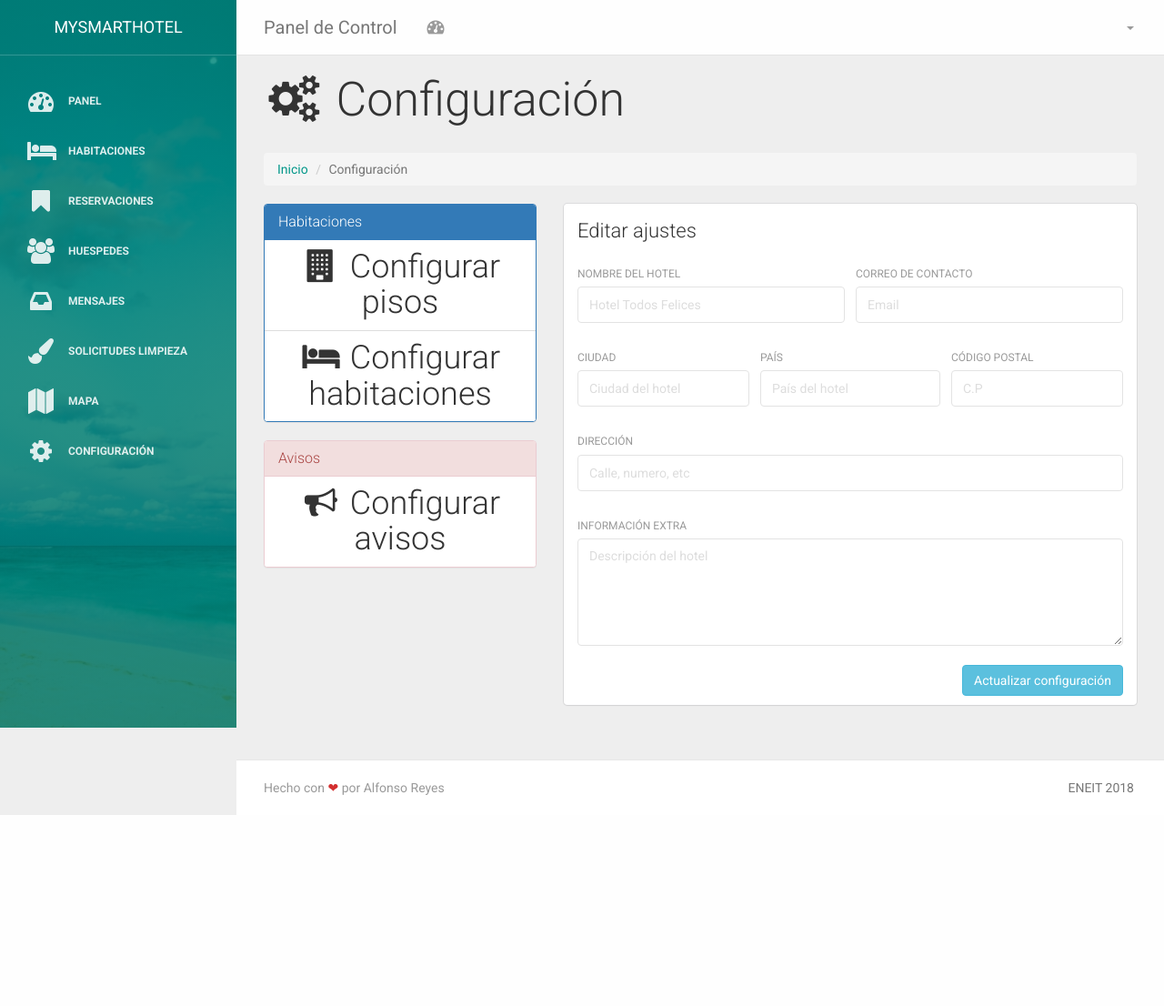
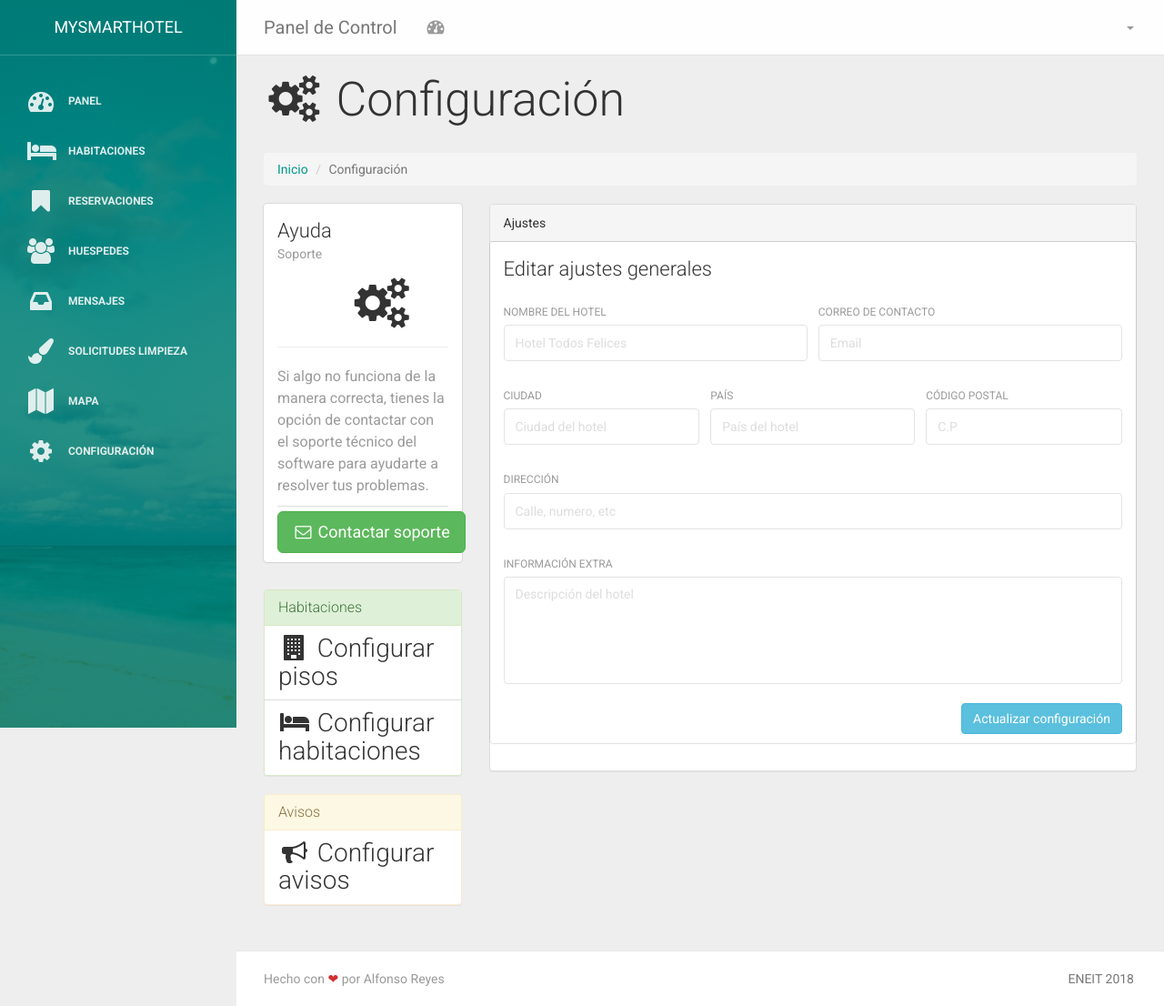
Before and after one commit to ojoanalogo/smarthotel-ws, a PHP site: template Backend SmartHotel/src/views/configuracion.php in a window 1280 px wide. Shown: the whole page at 91% size. Before the commit the page ends 896 px from the top, so only its background shows below. Run offline with PHP 8.4, Linux system fonts and the light colour scheme; the template is opened without the code that fills it, so the values that code supplies are empty; some libraries are stand-ins or nearby versions.

Commit message:
Mejorado diseño panel configuración, añadido spinner carga ajax a pisos
Diseño más bonito

```diff
--- a/Backend SmartHotel/src/views/configuracion.php
+++ b/Backend SmartHotel/src/views/configuracion.php
@@ -10,35 +10,58 @@
     </ol>
 
     <div class="row">
-        <div class="col-md-4">
-            <div class="panel panel-primary">
+        <div class="col-lg-3 col-md-6">
+            <div class="card">
+                <div class="header">
+                    <h4 class="title">Ayuda</h4>
+                    <p class="category">Soporte</p>
+                </div>
+                <div class="content">
+                    <div class="centrar"><i class="fa fa-gears fa-4x"></i></div>
+                    <hr>
+                    <p class="text-muted">
+                        Si algo no funciona de la manera correcta, tienes la opción de contactar con el soporte técnico del
+                        software para ayudarte a resolver tus problemas.
+                    </p>
+                    <div class="footer">
+                        <hr>
+                        <div class="stats">
+                            <a href="#" data-toggle="modal" data-target="#contactarSoporte" class="btn btn-success btn-fill btn-lg">
+                                <i class="fa fa-envelope-o fa-fw"></i> Contactar soporte</a>
+                        </div>
+                    </div>
+                </div>
+            </div>
+            <div class="panel panel-success">
                 <div class="panel-heading">
                     <h3 class="panel-title">Habitaciones</h3>
                 </div>
-                <ul class="list-group centrar">
+                <ul class="list-group">
                     <li class="list-group-item">
-                        <a href="/dashboard/configuracion/pisos" class="h2"><i class="fa fa-building fa-fw"></i> Configurar pisos </a>
+                        <a href="/dashboard/configuracion/pisos" class="h3"><i class="fa fa-building fa-fw"></i> Configurar pisos </a>
                     </li>
                     <li class="list-group-item">
-                        <a href="/dashboard/configuracion/habitaciones" class="h2"><i class="fa fa-bed fa-fw"></i> Configurar habitaciones </a>
+                        <a href="/dashboard/configuracion/habitaciones" class="h3"><i class="fa fa-bed fa-fw"></i> Configurar habitaciones </a>
                     </li>
                 </ul>
             </div>
-            <div class="panel panel-danger">
+            <div class="panel panel-warning">
                 <div class="panel-heading">
                     <h3 class="panel-title">Avisos</h3>
                 </div>
-                <ul class="list-group centrar">
+                <ul class="list-group">
                     <li class="list-group-item">
-                        <a href="/dashboard/configuracion/avisos" class="h2"><i class="fa fa-bullhorn fa-fw"></i> Configurar avisos </a>
+                        <a href="/dashboard/configuracion/avisos" class="h3"><i class="fa fa-bullhorn fa-fw"></i> Configurar avisos </a>
                     </li>
                 </ul>
             </div>
         </div>
-        <div class="col-md-8">
+        <div class="col-lg-9 col-md-6">
+            <div class="panel panel-default">
+                <div class="panel-heading">Ajustes</div>
             <div class="card">
                 <div class="header">
-                    <h4 class="title">Editar ajustes</h4>
+                    <h4 class="title">Editar ajustes generales</h4>
                 </div>
                 <div class="content">
                     <form>
@@ -88,7 +111,7 @@
                             <div class="col-md-12">
                                 <div class="form-group">
                                     <label>Información extra</label>
-                                    <textarea rows="5" class="form-control" placeholder="Descripción del hotel""><?php echo $datosConfig["info"]?></textarea>
+                                    <textarea style="resize: none;" rows="5" class="form-control" placeholder="Descripción del hotel""><?php echo $datosConfig["info"]?></textarea>
                                 </div>
                             </div>
                         </div>
@@ -97,6 +120,7 @@
                     </form>
                 </div>
             </div>
+            </div>
         </div>
     </div>
 <?php include "includes/footer.php" ?>
--- a/Backend SmartHotel/src/views/configuracion_pisos.php
+++ b/Backend SmartHotel/src/views/configuracion_pisos.php
@@ -46,6 +46,10 @@
                     <tbody id="tabla-ajx">
                     </tbody>
                 </table>
+                <div class="ajxLoader centrar" style="margin-top: 60px;">
+                    <i class="fa fa-circle-o-notch fa-spin fa-5x fa-fw text-muted"></i>
+                    <span class="sr-only">Loading...</span>
+                </div>
             </div>
             <h4 class="centrar" id="msgEmpty"></h4>
         </div>
@@ -134,6 +138,7 @@
                 url: '/api/cuarto/obtenerPisos',
                 data: "",
                 success: function(data) {
+                    $('.ajxLoader').hide();
                     var $datos = JSON.parse(data);
                     if ($datos.code === 1) {
                         var $itera = $datos["data"];
--- a/Backend SmartHotel/src/views/includes/header.php
+++ b/Backend SmartHotel/src/views/includes/header.php
@@ -1,5 +1,5 @@
 <?php
-header('Content-Type: text/html; charset=utf-8');
+header('Content-type: text/html; charset=UTF-8');
 function obtenerSeccionNavbar($requestUri) {
     $current_file_name = basename($_SERVER['REQUEST_URI']);
     if ($current_file_name == $requestUri) {
@@ -10,7 +10,7 @@ function obtenerSeccionNavbar($requestUri) {
 <!DOCTYPE html>
 <html lang="en">
 <head>
-    <meta charset="utf-8" />
+    <meta http-equiv="Content-type" content="text/html;charset=utf-8" />
     <link rel="icon" type="image/png" href="/public/img/favicon.ico">
     <meta http-equiv="X-UA-Compatible" content="IE=edge,chrome=1" />
     <!-- Titulo -->
@@ -46,6 +46,7 @@ function obtenerSeccionNavbar($requestUri) {
     <link rel="shortcut icon" href="/public/favicon/favicon.ico">
     <meta name="msapplication-config" content="/public/favicon/browserconfig.xml">
     <meta name="theme-color" content="#009688">
+
 </head>
 <body>
 <!-- Wrapper -->
```
Also changed, not shown: Backend SmartHotel/src/views/configuracion_habitaciones.php (+33 -22 lines), 1 other file.
